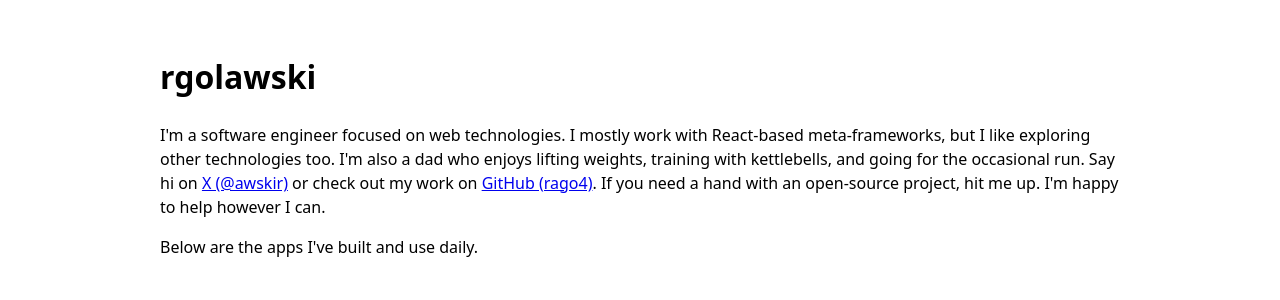
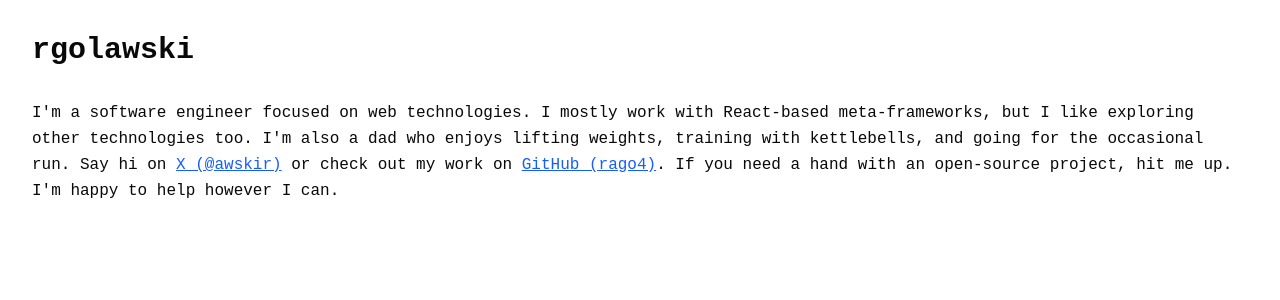
Before and after one commit to rago4/rago4.github.io, a Preact app: page / in a window 1280 px wide. Shown: the top 300 px of the page. Built offline with nearby package versions, Linux system fonts and the light colour scheme.

Commit message:
feat(homepage): adopt Tailwind CSS and Geist Mono

```diff
--- a/index.html
+++ b/index.html
@@ -5,7 +5,7 @@
     <meta name="viewport" content="width=device-width, initial-scale=1.0" />
     <title>rgolawski</title>
   </head>
-  <body>
+  <body class="antialiased">
     <div id="app"></div>
     <script type="module" src="/src/main.tsx"></script>
   </body>
--- a/package.json
+++ b/package.json
@@ -15,13 +15,16 @@
     "fmt:check": "oxfmt --check"
   },
   "dependencies": {
+    "@fontsource-variable/geist-mono": "^5.3.0",
     "preact": "^10.29.8"
   },
   "devDependencies": {
     "@preact/preset-vite": "^2.10.6",
+    "@tailwindcss/vite": "^4.3.3",
     "@types/node": "^24.19.2",
     "oxfmt": "^0.74.0",
     "oxlint": "^1.89.0",
+    "tailwindcss": "^4.3.3",
     "typescript": "~6.0.3",
     "vite": "^8.3.4"
   }
--- a/src/main.tsx
+++ b/src/main.tsx
@@ -1,4 +1,5 @@
 import { render } from "preact";
 import { Homepage } from "./projects/homepage/homepage.tsx";
+import "./styles.css";
 
 render(<Homepage />, document.getElementById("app")!);
--- a/src/projects/homepage/homepage.css
+++ /dev/null
@@ -1,15 +0,0 @@
-:root {
-  font-family: system-ui, sans-serif;
-  color-scheme: light dark;
-  line-height: 1.5;
-}
-
-body {
-  margin: 0;
-}
-
-main {
-  max-width: 60rem;
-  margin-inline: auto;
-  padding: 2rem;
-}
--- a/src/projects/homepage/homepage.tsx
+++ b/src/projects/homepage/homepage.tsx
@@ -1,18 +1,23 @@
-import "./homepage.css";
-
 export function Homepage() {
   return (
-    <main>
-      <h1>rgolawski</h1>
-      <p>
-        I'm a software engineer focused on web technologies. I mostly work with React-based
-        meta-frameworks, but I like exploring other technologies too. I'm also a dad who enjoys
-        lifting weights, training with kettlebells, and going for the occasional run. Say hi on{" "}
-        <a href="https://x.com/awskir">X (@awskir)</a> or check out my work on{" "}
-        <a href="https://github.com/rago4">GitHub (rago4)</a>. If you need a hand with an
-        open-source project, hit me up. I'm happy to help however I can.
-      </p>
-      <p>Below are the apps I've built and use daily.</p>
-    </main>
+    <div class="min-h-screen bg-white font-geist-mono text-zinc-950 scheme-light-dark dark:bg-zinc-950 dark:text-zinc-50">
+      <main class="container mx-auto space-y-8 p-8">
+        <h1 class="text-3xl font-bold">rgolawski</h1>
+        <p class="leading-relaxed">
+          I'm a software engineer focused on web technologies. I mostly work with React-based
+          meta-frameworks, but I like exploring other technologies too. I'm also a dad who enjoys
+          lifting weights, training with kettlebells, and going for the occasional run. Say hi on{" "}
+          <a class="text-blue-600 underline dark:text-blue-400" href="https://x.com/awskir">
+            X (@awskir)
+          </a>{" "}
+          or check out my work on{" "}
+          <a class="text-blue-600 underline dark:text-blue-400" href="https://github.com/rago4">
+            GitHub (rago4)
+          </a>
+          . If you need a hand with an open-source project, hit me up. I'm happy to help however I
+          can.
+        </p>
+      </main>
+    </div>
   );
 }
--- /dev/null
+++ b/src/styles.css
@@ -0,0 +1,6 @@
+@import "tailwindcss";
+@import "@fontsource-variable/geist-mono/wght.css";
+
+@theme {
+  --font-geist-mono: "Geist Mono Variable", monospace;
+}
--- a/vite.config.ts
+++ b/vite.config.ts
@@ -1,6 +1,7 @@
 import preact from "@preact/preset-vite";
+import tailwindcss from "@tailwindcss/vite";
 import { defineConfig } from "vite";
 
 export default defineConfig({
-  plugins: [preact()],
+  plugins: [preact(), tailwindcss()],
 });
```
Also changed, not shown: 2 other files (tests, documents, lock files or other folders).
